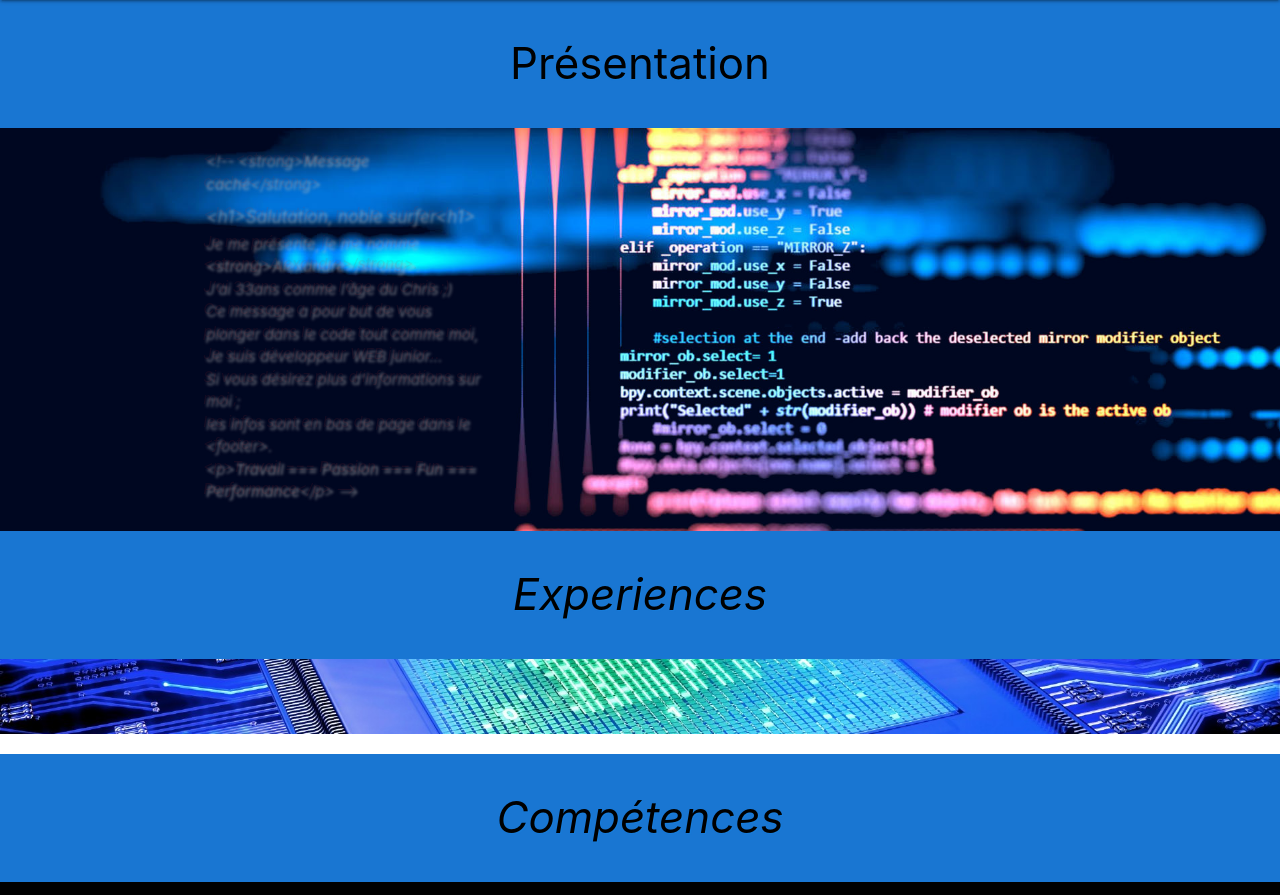
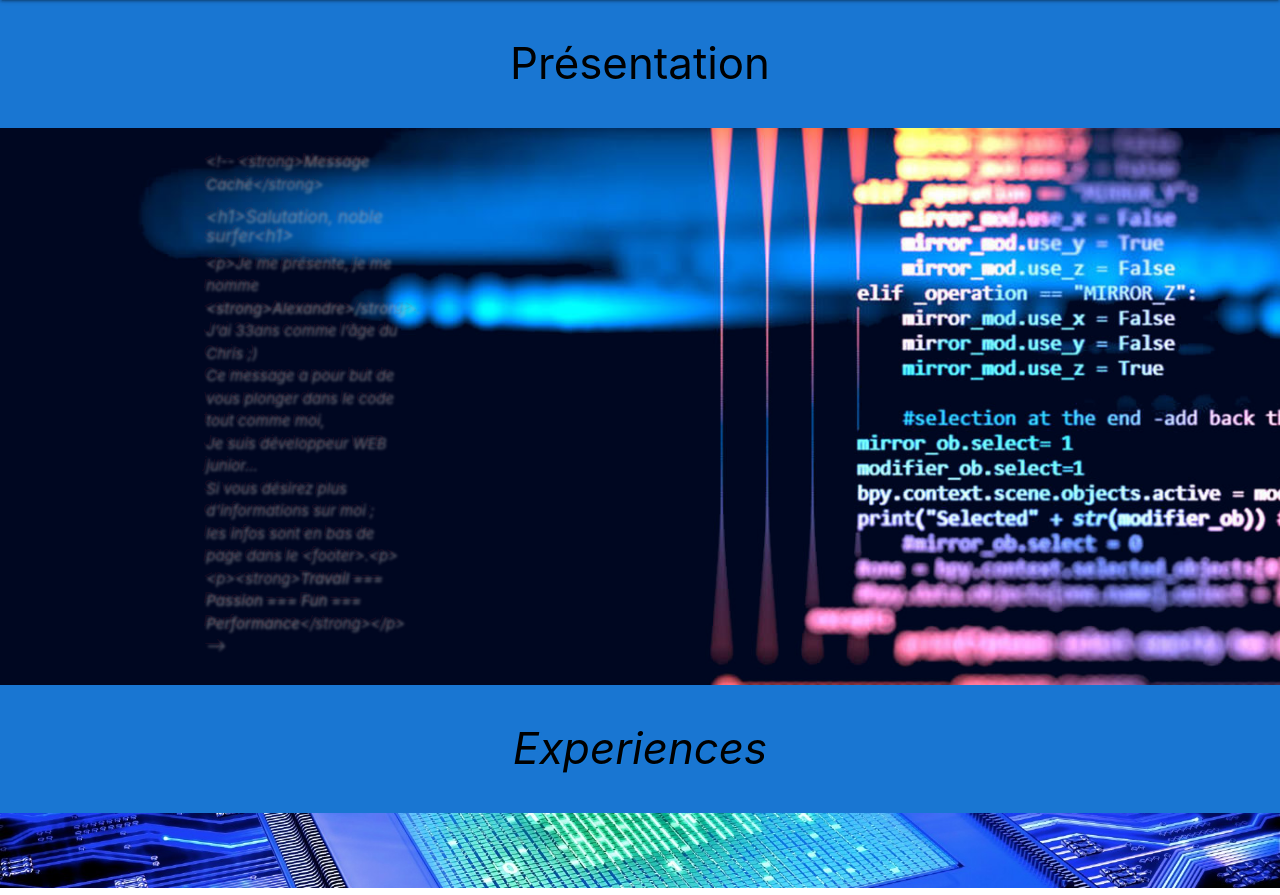
Before and after one commit to AlexandreSimplon/Portfolio, a PHP site: page / in a window 1280 px wide. Shown: the part 64-959 px from the top of the page. Run offline with PHP 8.4, Linux system fonts and the light colour scheme; data that the repository does not hold is empty; some libraries are stand-ins or nearby versions.

Commit message:
alexandre

```diff
--- a/php/accueil-presentation.php
+++ b/php/accueil-presentation.php
@@ -4,12 +4,11 @@
 <div class="presentatonalex">
     <div class="container orange-text text-darken-4">
         <div class="row">
-            <div class="col xl4 l4 m6 s7">
-                <!-- <p>&lt;html&gt;ceci est une balise&lt;/html&gt;</p> -->
-                <p><<em>&excl;-- &lt;strong&gt;<strong>Message caché</strong>&lt;/strong&gt;</em></p>
+            <div class="col xl3 l4 m6 s7">
+                <p><<em>&excl;-- &lt;strong&gt;<strong>Message Caché</strong>&lt;/strong&gt;</em></p>
                 <h6><em>&lt;h1>Salutation, noble surfer&lt;h1></em></h6>
-                <p><em>Je me présente, je me nomme <strong>&lt;strong>Alexandre&gt;/strong></strong>.<br>J’ai 33ans comme l’âge du Chris ;)<br>Ce message a pour but de vous plonger dans le code tout comme moi,<br>Je suis développeur WEB junior...<br>Si vous désirez plus d’informations sur moi ;<br>les infos sont en bas de page dans le &lt;footer>.</em></p>
-                <p><em>&lt;p><strong>Travail === Passion === Fun === Performance</strong>&lt;/p><em> --></em></p>
+                <p><em>&lt;p>Je me présente, je me nomme <strong>&lt;strong>Alexandre&gt;/strong></strong>.<br>J’ai 33ans comme l’âge du Chris ;)<br>Ce message a pour but de vous plonger dans le code tout comme moi,<br>Je suis développeur WEB junior...<br>Si vous désirez plus d’informations sur moi ;<br>les infos sont en bas de page dans le &lt;footer>.&lt;p></em></p>
+                <p><em>&lt;p>&lt;strong><strong>Travail === Passion === Fun === Performance</strong>&lt;/strong>&lt;/p><em> --></em></p>
             </div>
         </div>
     </div>
```
